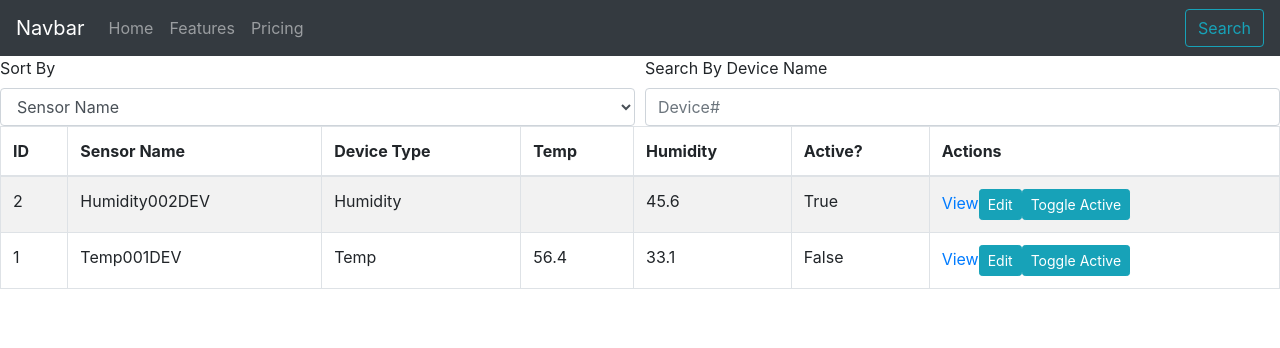
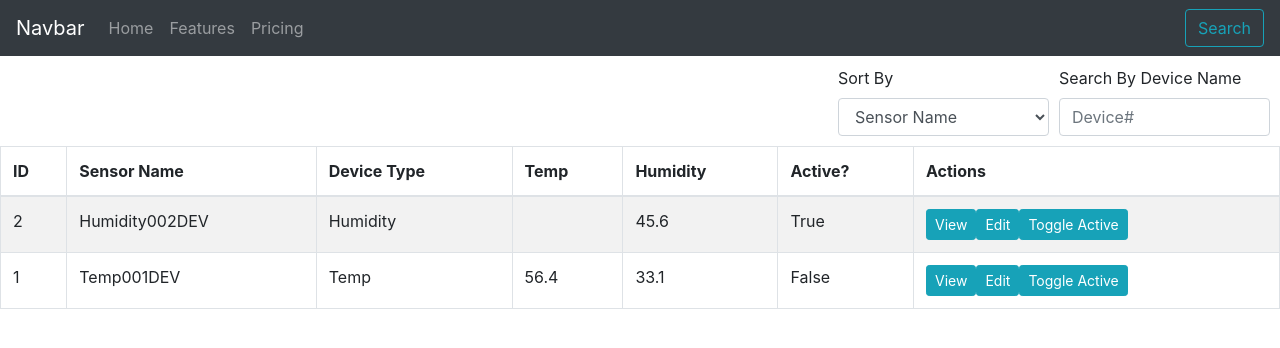
Before and after one commit to msmith1114/sensor-map, a React (Create React App) app: page / in a window 1280 px wide. Shown: the top 348 px of the page. Built offline with nearby package versions, Linux system fonts and the light colour scheme.

Commit message:
Basic edit form modal updates

```diff
--- a/src/Components/SensorCard.js
+++ b/src/Components/SensorCard.js
@@ -1,9 +1,15 @@
-import React from "react";
+/* eslint-disable */
+import React, { useState } from "react";
+import SensorModalForm from './SensorModalForm'
 import { Link } from "react-router-dom";
-
 import Button from "react-bootstrap/Button";
 
+
 const SensorCard = ({ props, sensor, toggleSensor }) => {
+  const [show, setShow] = useState(false);
+
+  const handleClose = () => setShow(false);
+  const handleShow = () => setShow(true);
   if (sensor) {
     const { id, name, device, temp, humidity, active } = sensor;
     return (
@@ -20,10 +26,12 @@ const SensorCard = ({ props, sensor, toggleSensor }) => {
               pathname: `/devices/${id}`,
               state: { sensor: sensor }
             }}
+            className="btn btn-info btn-sm"
           >
-          View
+            View
           </Link>
-          <Button variant="info" size="sm">
+          <SensorModalForm device={device} name={name} handleClose={handleClose} show={show}/>
+          <Button variant="info" size="sm" onClick={handleShow}>
             Edit
           </Button>
           <Button variant="info" size="sm" data-id={id} onClick={toggleSensor}>
--- /dev/null
+++ b/src/Components/SensorModalForm.js
@@ -0,0 +1,43 @@
+import React from "react";
+import Modal from "react-bootstrap/Modal";
+import Form from "react-bootstrap/Form";
+import Button from "react-bootstrap/Button";
+
+
+
+const SensorModalForm = props => {
+
+  return (
+    <Modal show={props.show} onHide={props.handleClose}>
+      <Modal.Header closeButton>
+        <Modal.Title>Edit Form</Modal.Title>
+      </Modal.Header>
+      <Modal.Body>
+        <Form>
+          <Form.Group controlId="formBasicName">
+            <Form.Label>Device Name</Form.Label>
+            <Form.Control type="text" value={props.name}  />
+            <Form.Text className="text-muted">
+              We'll never share your email with anyone else.
+            </Form.Text>
+          </Form.Group>
+
+          <Form.Group controlId="formBasicDevice">
+            <Form.Label>Device Type</Form.Label>
+            <Form.Control type="text" value={props.device}  />
+          </Form.Group>
+        </Form>
+      </Modal.Body>
+      <Modal.Footer>
+        <Button variant="secondary" onClick={props.handleClose}>
+          Close
+        </Button>
+        <Button variant="primary" onClick={props.handleClose}>
+          Save Changes
+        </Button>
+      </Modal.Footer>
+    </Modal>
+  );
+};
+
+export default SensorModalForm;
--- a/src/Components/SensorTable.js
+++ b/src/Components/SensorTable.js
@@ -3,6 +3,7 @@ import SensorCard from "./SensorCard";
 import Table from "react-bootstrap/Table";
 import Form from "react-bootstrap/Form";
 import Col from "react-bootstrap/Col";
+import '../Styles/Components/_SensorTable.css'
 
 class SensorTable extends React.Component {
   constructor(props) {
@@ -104,6 +105,7 @@ class SensorTable extends React.Component {
     console.log(this.state);
     return (
       <div>
+        <div className="filterDiv">
         <Form>
           <Form.Row>
             <Col>
@@ -120,6 +122,7 @@ class SensorTable extends React.Component {
             </Col>
           </Form.Row>
         </Form>
+        </div>
         <Table striped bordered hover>
           <thead>
             <tr>
--- /dev/null
+++ b/src/Styles/Components/_SensorTable.css
@@ -0,0 +1,8 @@
+
+.filterDiv {
+    display: flex;
+    justify-content: flex-end;
+    margin-right: 10px;
+    margin-top: 10px;
+    margin-bottom: 10px;
+}
--- a/src/index.css
+++ b/src/Styles/styles.css
@@ -1,3 +1,5 @@
+@import './Base/_base.css';
+
 body {
   margin: 0;
   font-family: -apple-system, BlinkMacSystemFont, 'Segoe UI', 'Roboto', 'Oxygen',
--- a/src/index.js
+++ b/src/index.js
@@ -1,6 +1,6 @@
 import React from 'react';
 import ReactDOM from 'react-dom';
-import './index.css';
+import './Styles/styles.css';
 import 'bootstrap/dist/css/bootstrap.min.css';
 import AppRouter from './Routers/AppRouter';
 import * as serviceWorker from './serviceWorker';
```
Also changed, not shown: src/Styles/Base/_base.css (added).
